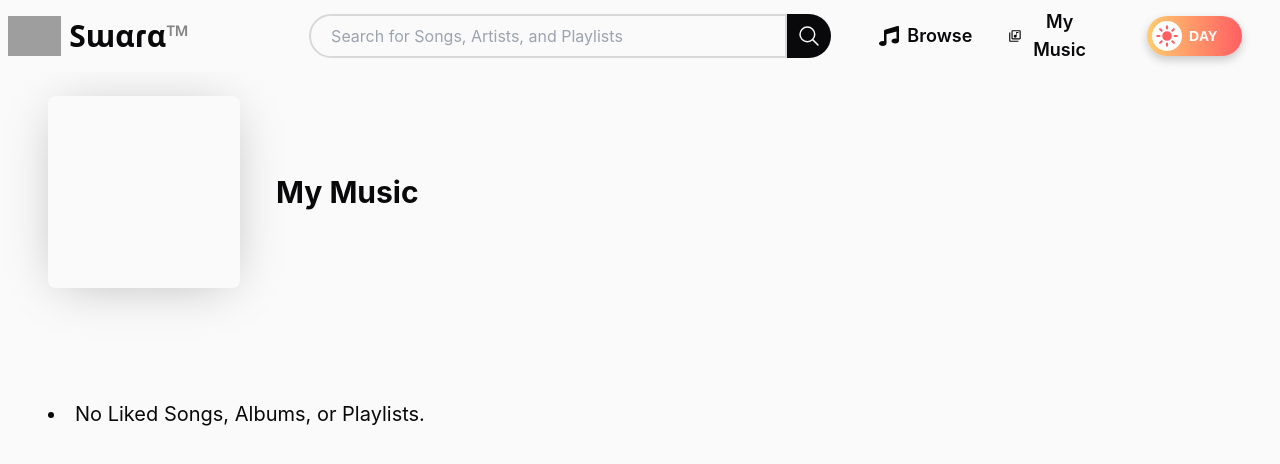
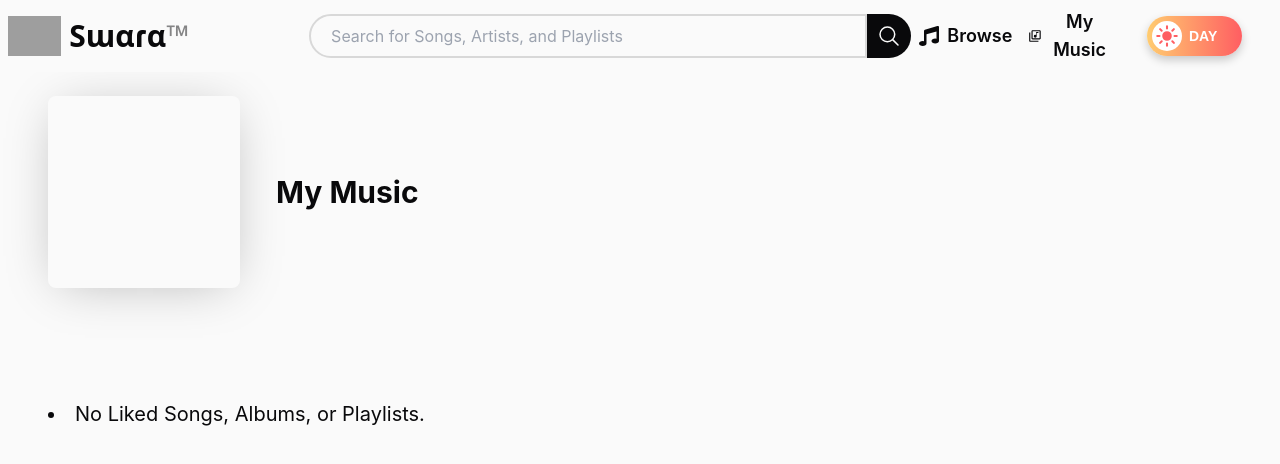
Before and after one commit to tvtelugu/swara, a React (Vite) app: page /Music in a window 1280 px wide. Shown: the top 464 px of the page. Built offline with nearby package versions, Linux system fonts and the light colour scheme; grey boxes are pictures that could not be loaded; some icons are missing.

Commit message:
Update Navbar.jsx

```diff
--- a/src/components/Navbar.jsx
+++ b/src/components/Navbar.jsx
@@ -145,10 +145,10 @@ const Navbar = () => {
   };
 
   return (
-    <nav className="navbar flex flex-col lg:gap-10 lg:flex-row lg:items-center top-0 z-20 fixed w-full pl-1 pr-1 lg:px-2 lg:h-[4.5rem]">
+    <nav className="navbar flex flex-col lg:flex-row lg:items-center top-0 z-20 fixed w-full pl-1 pr-1 lg:px-2 lg:h-[4.5rem]">
       {/* Mobile & Desktop: Logo and Mobile Search Button */}
       <div
-        className={`flex items-center justify-between lg:w-auto h-[61px] w-screen gap-5 ${
+        className={`flex items-center justify-between lg:w-auto h-[61px] w-screen ${
           isSearchActive ? "hidden" : "flex"
         } lg:flex lg:basis-1/4`}
       >
@@ -246,7 +246,7 @@ const Navbar = () => {
       </div>
 
       {/* Desktop: Browse, My Music, and Theme Switch */}
-      <div className="hidden lg:flex items-center justify-end lg:basis-1/4 gap-5">
+      <div className="hidden lg:flex items-center justify-end lg:basis-1/4">
         <Link to="/Browse">
           <button className="flex items-center gap-2 p-2">
             <FaMusic className="text-xl" />
```
